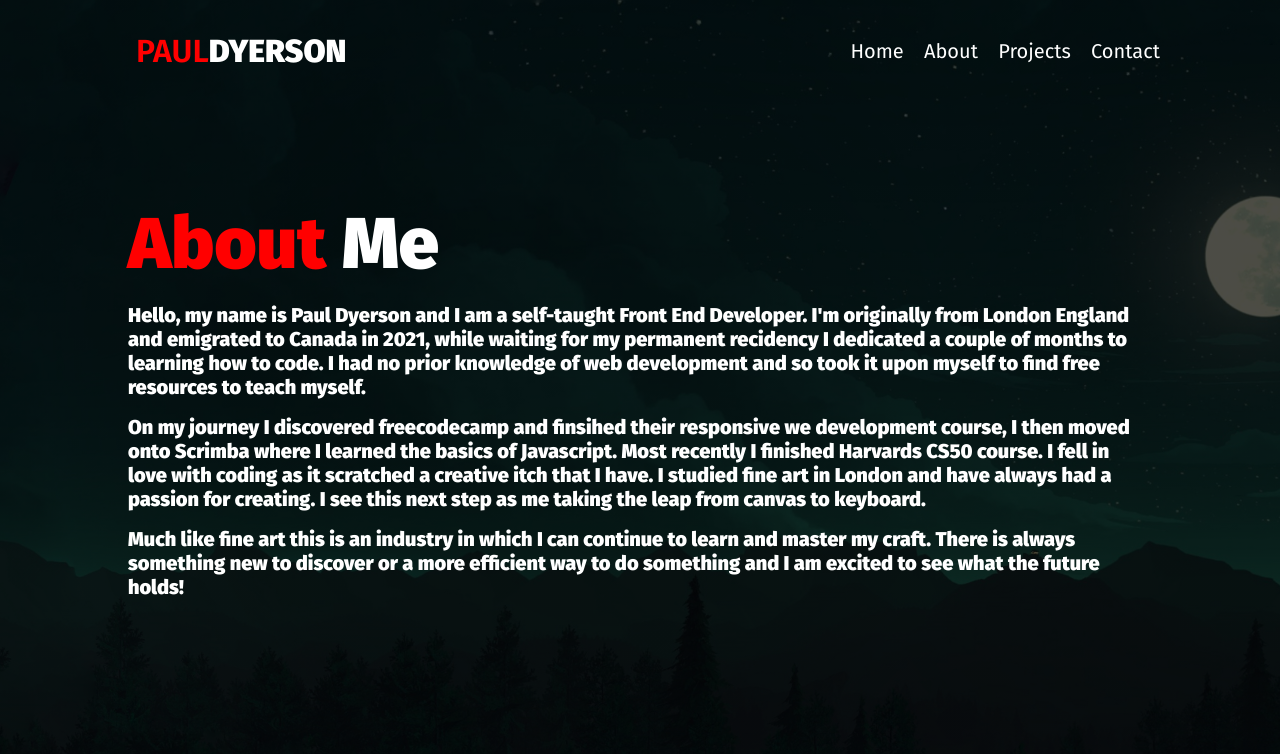
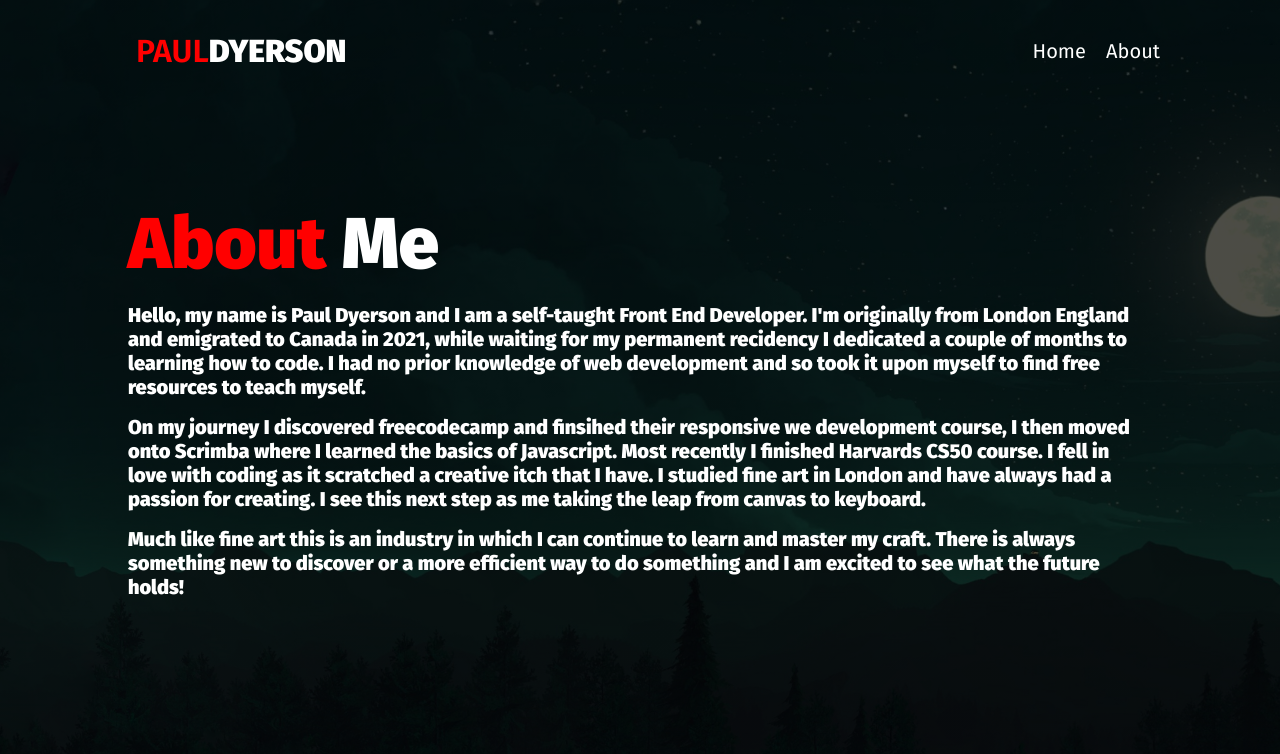
Before and after one commit to pld1994/MyPortfolio, a plain HTML site: page about.html in a window 1280 px wide. Drawn offline with Linux system fonts and the light colour scheme.

Commit message:
Update about.html

```diff
--- a/about.html
+++ b/about.html
@@ -19,8 +19,6 @@
                 <div class="menu-flex">
                     <a class="nav-link" href="index.html">Home</a>
                     <a class="nav-link" href="about.html">About</a>
-                    <a class="nav-link" href="index.html #projects">Projects</a>
-                    <a class="nav-link" href="index.html #contact">Contact</a>
                 </div>
             </nav>
         </div>
```
